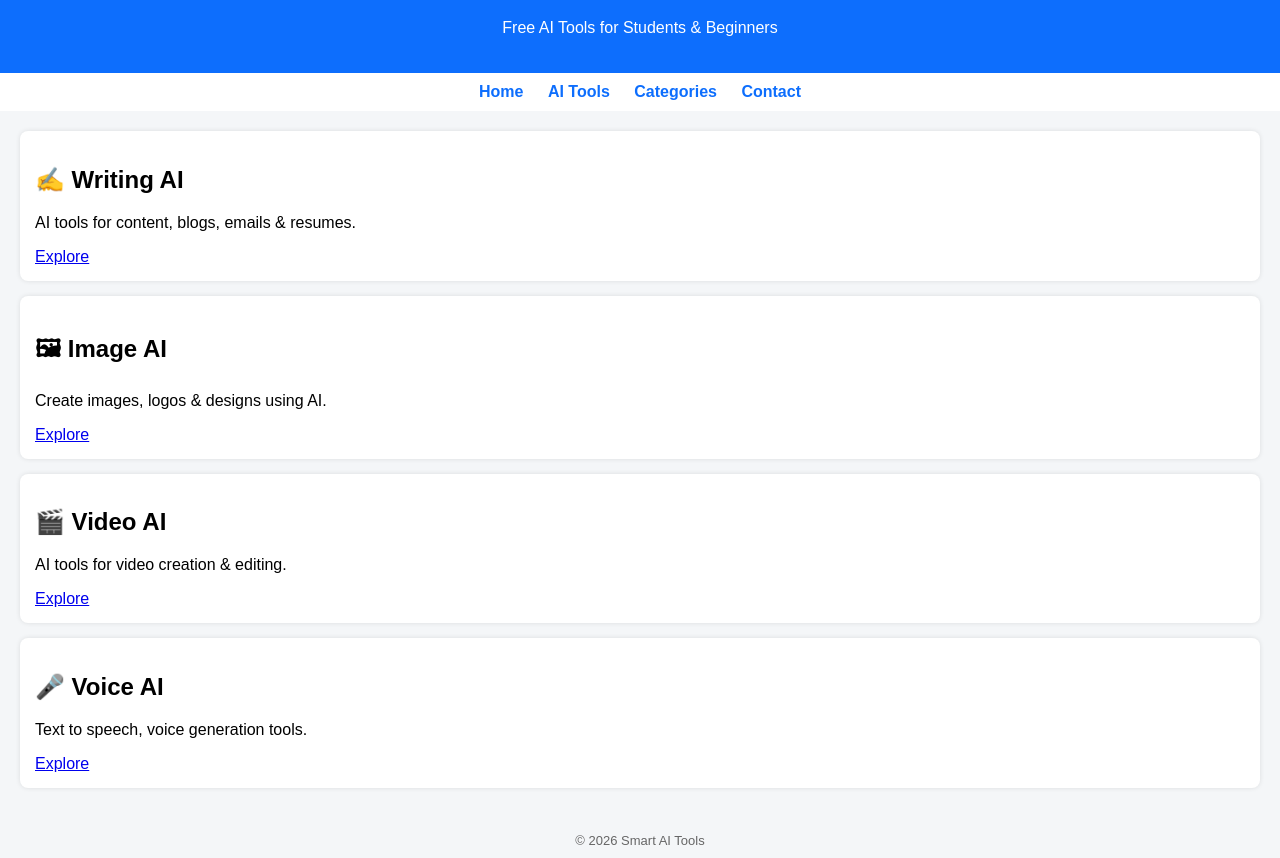
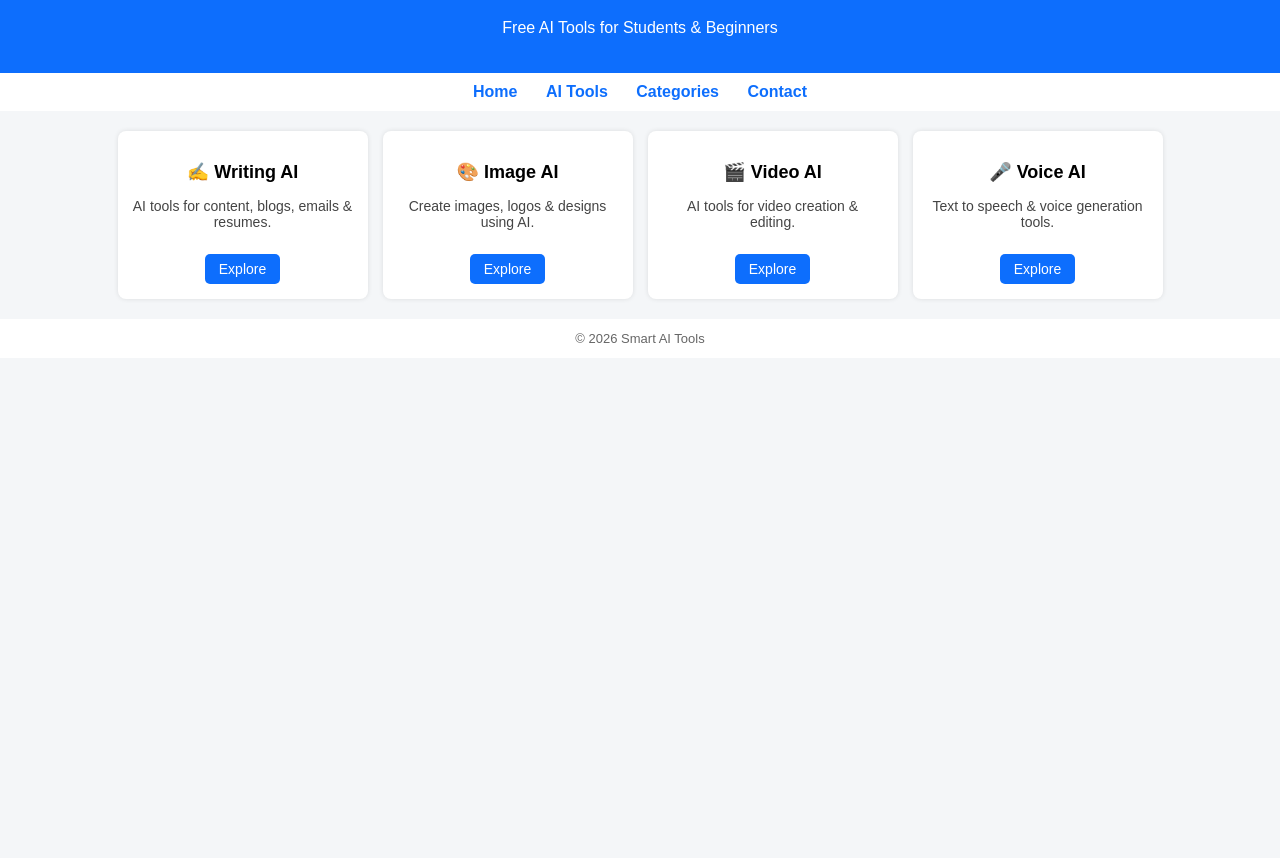
Before and after one commit to DurgeshKanwarRathore/smartaitools-, a plain HTML site: page index.html in a window 1280 px wide. Shown: the part 81-939 px from the top of the page. After the commit the page ends 800 px from the top, so only its background shows below. Drawn offline with Linux system fonts and the light colour scheme.

Commit message:
Update index.html

```diff
--- a/index.html
+++ b/index.html
@@ -1,19 +1,83 @@
 <!DOCTYPE html>
 <html lang="en">
 <head>
-  <meta charset="UTF-8">
-  <title>Smart AI Tools</title>
-  <meta name="viewport" content="width=device-width, initial-scale=1.0">
-  <style>
-    body{margin:0;font-family:Arial;background:#f4f6f8;}
-    header{background:#0d6efd;color:#fff;padding:20px;text-align:center;}
-    nav{text-align:center;background:#fff;padding:10px;}
-    nav a{margin:0 10px;color:#0d6efd;text-decoration:none;font-weight:bold;}
-    .container{padding:20px;}
-    .card{background:#fff;padding:15px;margin-bottom:15px;border-radius:8px;
-          box-shadow:0 0 5px rgba(0,0,0,0.1);}
-    footer{text-align:center;font-size:13px;color:#666;padding:10px;}
-  </style>
+<meta charset="UTF-8">
+<title>Smart AI Tools</title>
+<meta name="viewport" content="width=device-width, initial-scale=1.0">
+
+<style>
+body{
+  margin:0;
+  font-family:Arial, sans-serif;
+  background:#f4f6f8;
+}
+
+header{
+  background:#0d6efd;
+  color:#fff;
+  padding:20px;
+  text-align:center;
+}
+
+nav{
+  background:#ffffff;
+  padding:10px;
+  text-align:center;
+}
+
+nav a{
+  margin:0 12px;
+  color:#0d6efd;
+  text-decoration:none;
+  font-weight:bold;
+}
+
+.container{
+  padding:20px;
+  display:flex;
+  flex-wrap:wrap;
+  justify-content:center;
+  gap:15px;
+}
+
+.card{
+  background:#ffffff;
+  width:220px;
+  padding:15px;
+  border-radius:8px;
+  box-shadow:0 0 5px rgba(0,0,0,0.1);
+  text-align:center;
+}
+
+.card h2{
+  font-size:18px;
+}
+
+.card p{
+  font-size:14px;
+  color:#444;
+}
+
+.card a{
+  display:inline-block;
+  margin-top:10px;
+  padding:7px 14px;
+  background:#0d6efd;
+  color:#ffffff;
+  text-decoration:none;
+  border-radius:5px;
+  font-size:14px;
+}
+
+footer{
+  text-align:center;
+  font-size:13px;
+  color:#666;
+  padding:12px;
+  background:#ffffff;
+}
+</style>
+
 </head>
 <body>
 
@@ -32,13 +96,13 @@
 <div class="container">
 
   <div class="card">
-    <h2>✍️ Writing AI</h2>
+    <h2>✍ Writing AI</h2>
     <p>AI tools for content, blogs, emails & resumes.</p>
     <a href="tools.html">Explore</a>
   </div>
 
   <div class="card">
-    <h2>🖼 Image AI</h2>
+    <h2>🎨 Image AI</h2>
     <p>Create images, logos & designs using AI.</p>
     <a href="tools.html">Explore</a>
   </div>
@@ -51,7 +115,7 @@
 
   <div class="card">
     <h2>🎤 Voice AI</h2>
-    <p>Text to speech, voice generation tools.</p>
+    <p>Text to speech & voice generation tools.</p>
     <a href="tools.html">Explore</a>
   </div>
 
```
